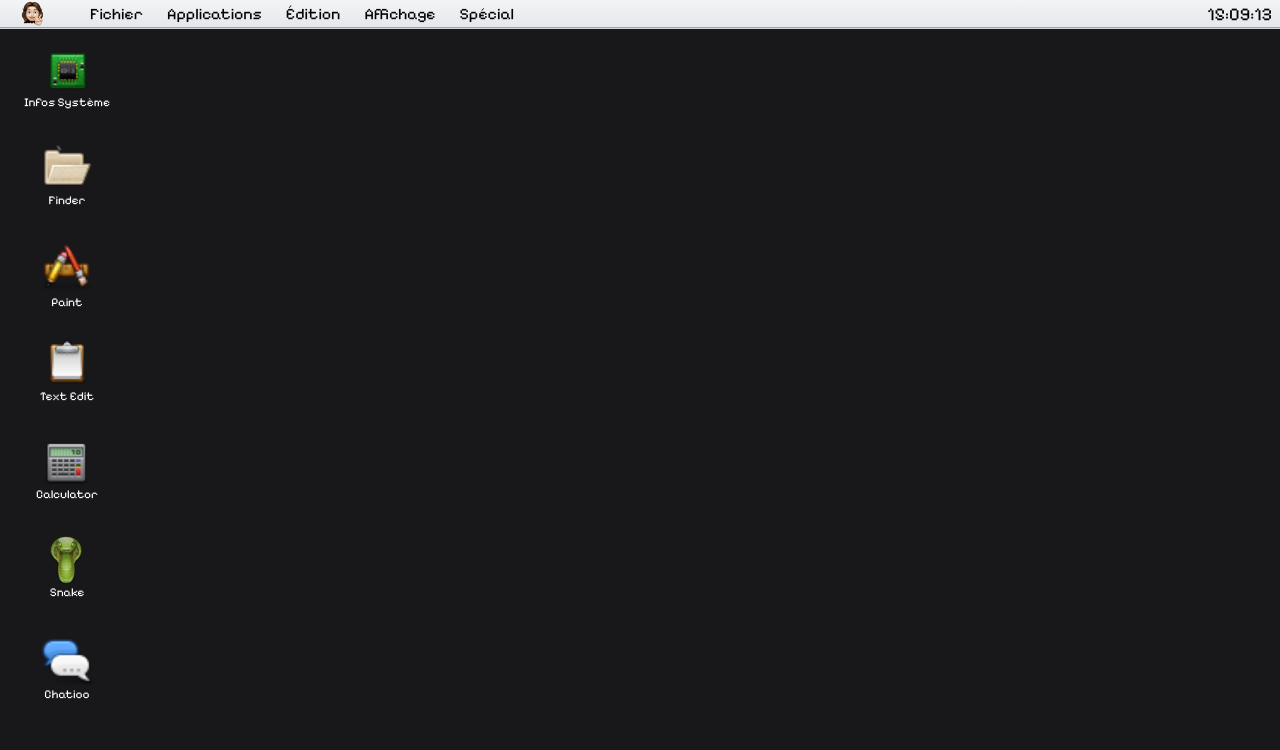
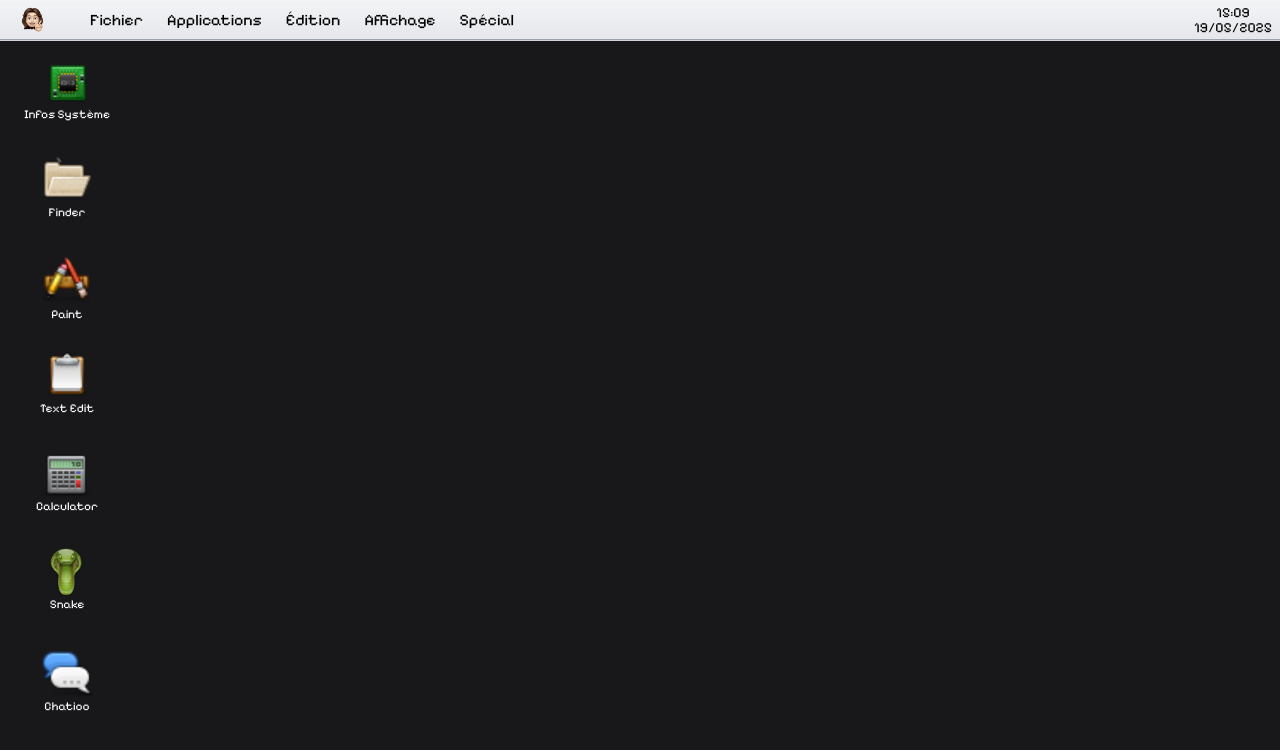
Before and after one commit to xonyis/portfolio-cv, a Next.js app: page /xonyisOs in a window 1280 px wide. Shown: the top 750 px of the page. Built offline with nearby package versions, Linux system fonts and the light colour scheme.

Commit message:
add date nav

```diff
--- a/components/xonyisOs/os-nav.tsx
+++ b/components/xonyisOs/os-nav.tsx
@@ -77,8 +77,15 @@ export default function OsNavbar({ onOpenApp }: OsNavbarProps) {
         return date.toLocaleTimeString("fr-FR", {
             hour: "2-digit",
             minute: "2-digit",
-            second: "2-digit",
             hour12: false,
+        })
+    }
+
+    const formatDate = (date: Date) => {
+        return date.toLocaleDateString("fr-FR", {
+            day: "2-digit",
+            month: "2-digit",
+            year: "numeric"
         })
     }
     const handleMenuClick = (item: any) => {
@@ -95,7 +102,7 @@ export default function OsNavbar({ onOpenApp }: OsNavbarProps) {
     return (
         <div className="w-full bg-white overflow-hidden border-b border-gray-300 shadow-sm text-md font-pixelify">
             {/* Menu Bar */}
-            <div className="flex items-center h-7 px-2 py-3 bg-gradient-to-b from-gray-100 to-gray-200 border-b border-gray-400">
+            <div className="flex items-center h-10 px-2 py-3 bg-gradient-to-b from-gray-100 to-gray-200 border-b border-gray-400">
                 {/* Apple Logo */}
                 <div className="flex items-center mr-4">
                     <button
@@ -150,9 +157,10 @@ export default function OsNavbar({ onOpenApp }: OsNavbarProps) {
 
                 {/* Right side - Clock */}
                 <div className="ml-auto">
-          <span className="text-lg font-medium text-black font-pixelify">
-            {formatTime(time)}
-          </span>
+          <div className="flex flex-col items-center text-sm/[15px] font-medium text-black font-pixelify">
+            <span className="text-xs/0.5 ">{formatTime(time)}</span>
+            <span className="">{formatDate(time)} </span>
+          </div>
                 </div>
             </div>
         </div>
```
